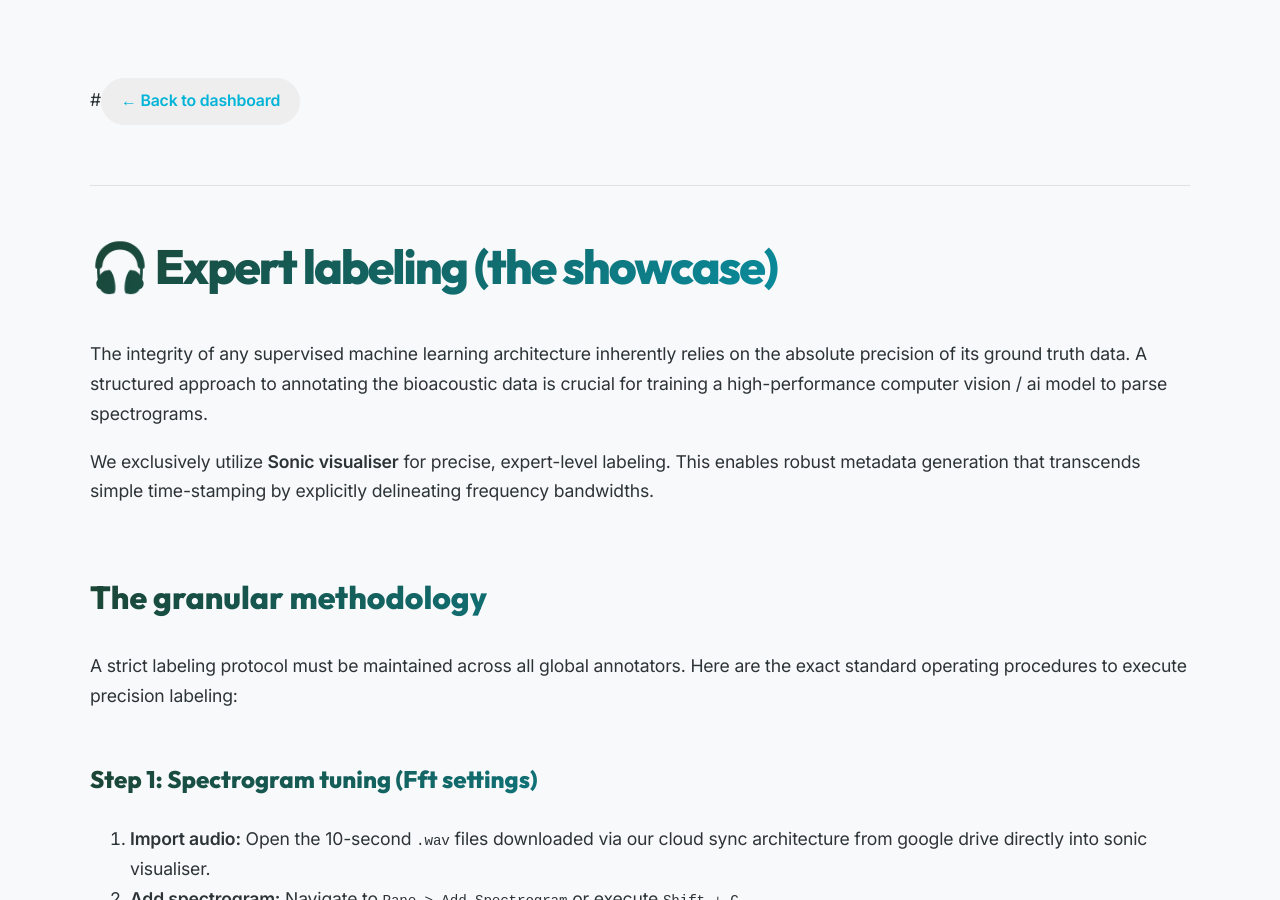
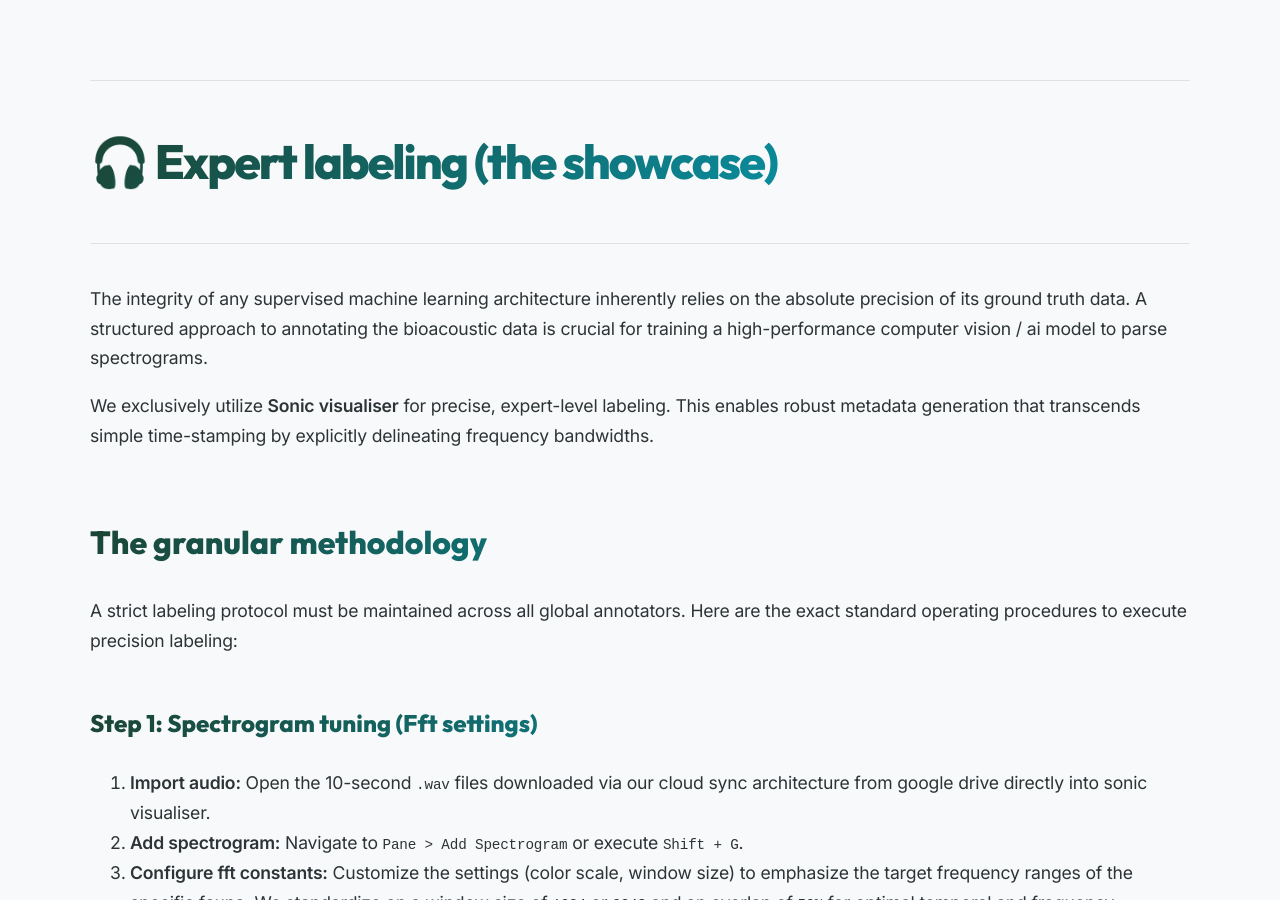
Before and after one commit to milanto-hery/bioacoustic-monitoring, a Jekyll site: the page built from docs/labeling.md, in a window 1280 px wide and 900 px high. Built offline with Jekyll 4.4.1, drawn with Linux system fonts in a browser that asks for light colours.

Commit message:
Update labeling documentation structure and content
Removed back-link from the labeling documentation and refined the introduction.

```diff
--- a/docs/labeling.md
+++ b/docs/labeling.md
@@ -6,11 +6,10 @@ nav_order: 3
 permalink: /docs/labeling/
 ---
 
-#<a href="{{ site.baseurl }}/" class="back-link">← Back to dashboard
-
 ---
 
 # 🎧 Expert labeling (the showcase)
+---
 
 The integrity of any supervised machine learning architecture inherently relies on the absolute precision of its ground truth data. A structured approach to annotating the bioacoustic data is crucial for training a high-performance computer vision / ai model to parse spectrograms.
 
```
